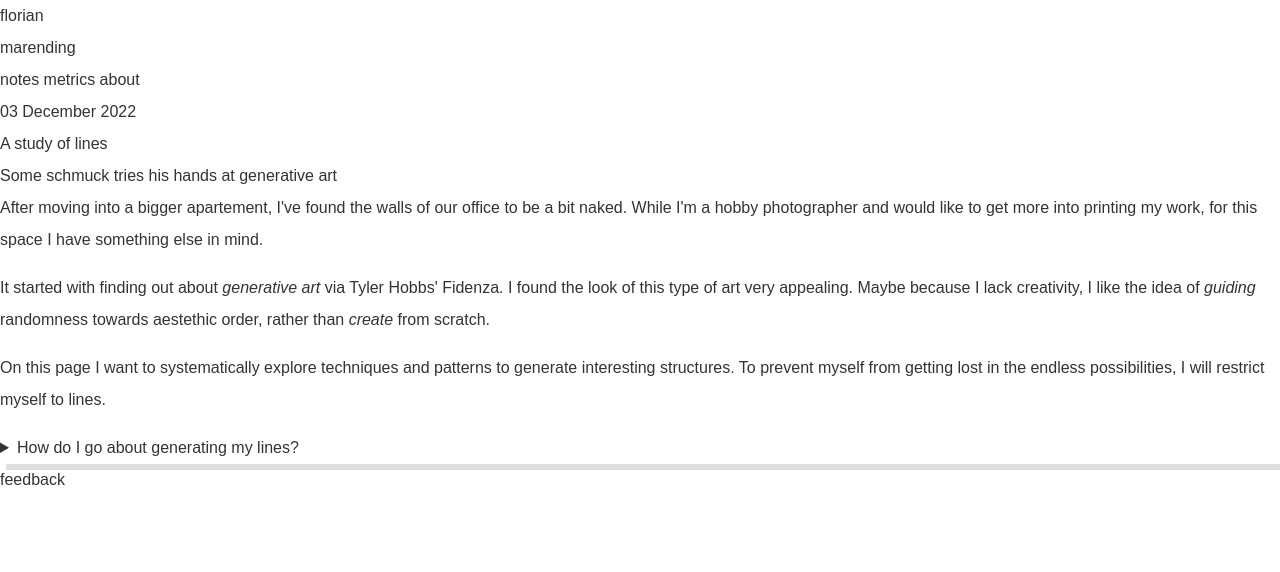
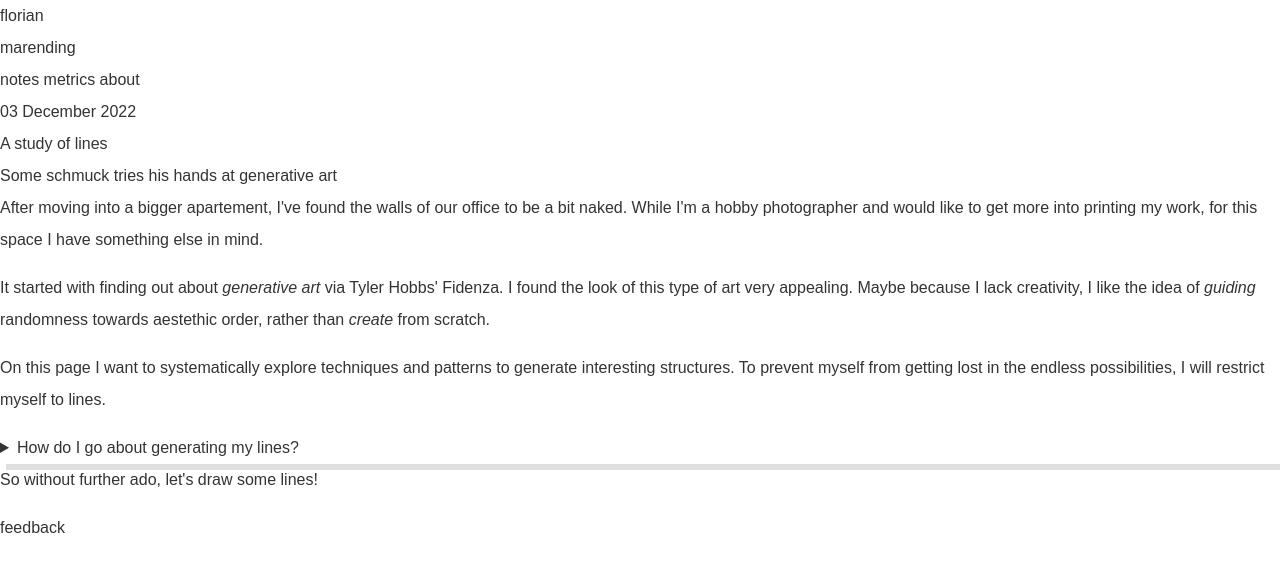
Before and after one commit to beingflo/marending.dev, a SvelteKit app: page /notes/lines in a window 1280 px wide. Shown: the top 572 px of the page. Built offline with nearby package versions, Linux system fonts and the light colour scheme; a web font is replaced by a local one.

Commit message:
Continue /lines

```diff
--- a/src/routes/notes/lines/+page.svelte
+++ b/src/routes/notes/lines/+page.svelte
@@ -33,7 +33,7 @@
 		itself for a problem like this. No sense in fighting <C>Rusts</C> borrow-checker for interactive
 		code like this, and the upsides you get in turn don't really come into play here. What further seals
 		the deal for me is that <C>TS</C>-based code can be natively embedded right here, on this page.
-		<br />
+		<br /><br />
 		Next, I was exploring libraries that would make the whole ordeal easier. Top contenders include
 		<A href="https://p5js.org/">p5js</A>, <A href="https://ptsjs.org/">Pts.js</A> and <A
 			href="http://paperjs.org/">Paper.js</A
@@ -45,4 +45,5 @@
 		interface I use
 		<A href="https://svgjs.dev/docs/3.0/">SVG.js</A>.
 	</Details>
+	<P>So without further ado, let's draw some lines!</P>
 </Note>
```
